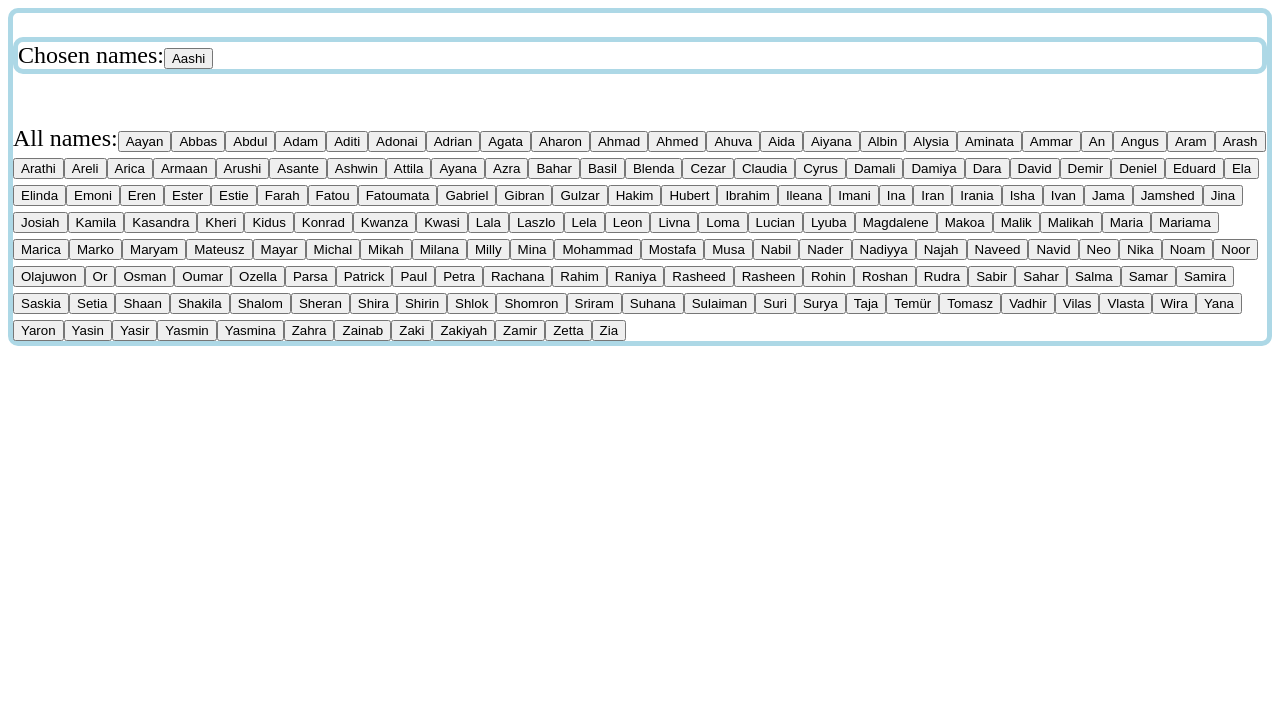
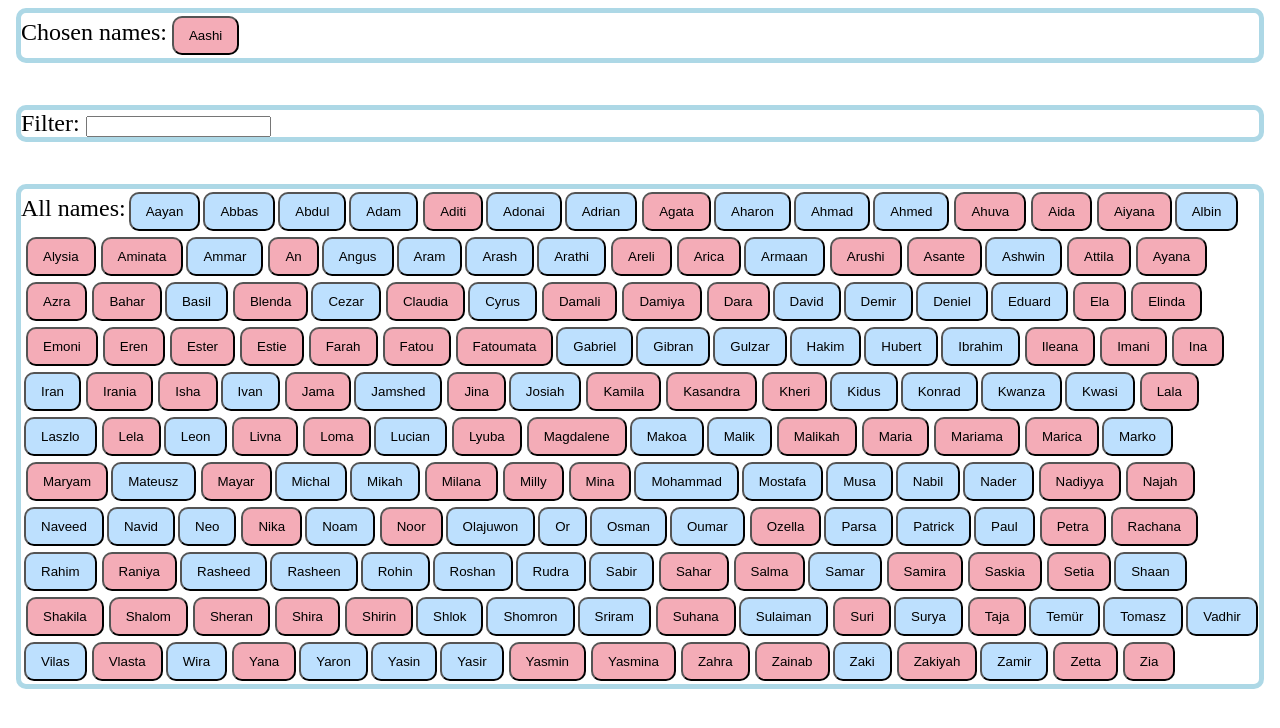
Before and after one commit to TomaszLaboj/baby-names-exercise, a React (Create React App) app: page / in a window 1280 px wide. Both pictures are taken after a click on the button "Aashi". Shown: the top 728 px of the page. Built offline with nearby package versions, Linux system fonts and the light colour scheme; the HTML template or start-up script is replaced by a standard one.

Commit message:
moving buttons between areas works, filter works, no gender selection

```diff
--- a/src/App.tsx
+++ b/src/App.tsx
@@ -1,35 +1,44 @@
 import "./myStyles.css";
 import names from "./data/babyNamesData.json";
-import { useState } from "react";
+import { useState, useEffect } from "react";
 import BabyNames from "./utils/BabyNames.js"
 
 
 function App():JSX.Element{
 
  const babyNames: BabyNames[] = names.sort((a,b)=> a.name>b.name ? 1: -1);
+
  const [chosenNames,setChosenNames] = useState<BabyNames[]>([])
  const [allNames, setAllNames] = useState<BabyNames[]>(babyNames)
+ const [text , setText] = useState('') // state for search bar
 
+
+ useEffect(() => {
+   setAllNames(babyNames.filter((names)=>names.name.toLowerCase().includes(text.toLowerCase())));
+},[text]);
 const handleChooseName = (clickedName: BabyNames) => {
   setChosenNames([...chosenNames,clickedName]);
   setAllNames(allNames.filter((obj)=> obj!== clickedName))
 }
-
 const handleMoveBack = (clickedName: BabyNames) => {
   setAllNames([...allNames,clickedName].sort((a,b)=> a.name>b.name ? 1: -1));
-
   setChosenNames(chosenNames.filter((obj)=> obj !== clickedName))
 }
- function sortingNames(arrayNames:BabyNames[]):BabyNames[]{
 
-  return arrayNames.sort((a,b)=> a.name>b.name?1:-1);
- }
+
+ const isMale = (checkSex: string) => {
+  return checkSex === "m" ? true : false;
+};
+
   return (
+    <body>
+
       <div className="main">
-      <p className="main">
+        <>
         Chosen names:{chosenNames.map((chosenName) => {
           return (
             <button
+            className={isMale(chosenName.sex) ? "blue" : "pink"}
             onClick={()=>handleMoveBack(chosenName)}
             key={chosenName.id}
             >{chosenName.name}
@@ -37,13 +46,20 @@ function App():JSX.Element{
             </button>
           )
         })}
-      </p>
+        </>
+      </div>
         <br/>
+      <p className="main">  Filter: <input value={text} onChange={(event) => {
+          setText(event.target.value);
+
+        }}/></p>
+      <br></br>
+      <div className="main">
       All names:
       {allNames.map((babyName) => {
         return (
           <button
-
+          className={isMale(babyName.sex) ? "blue" : "pink"}
             onClick={()=>handleChooseName(babyName)}
             key={babyName.id}
           >
@@ -52,6 +68,7 @@ function App():JSX.Element{
         )
       })}
       </div>
+    </body>
     )
   }
 export default App;
```
Lines whose indentation alone changed are shown as unchanged.
